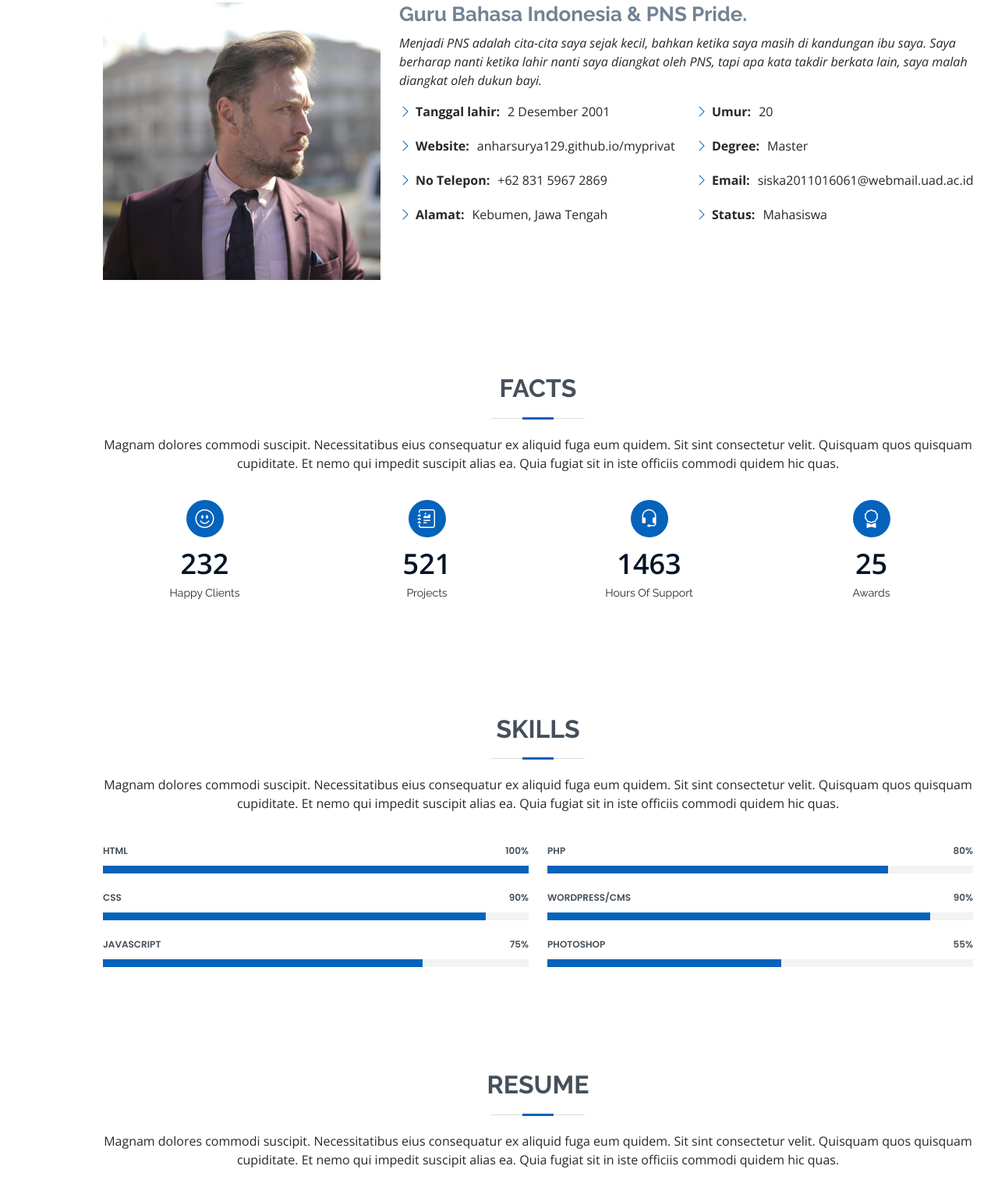
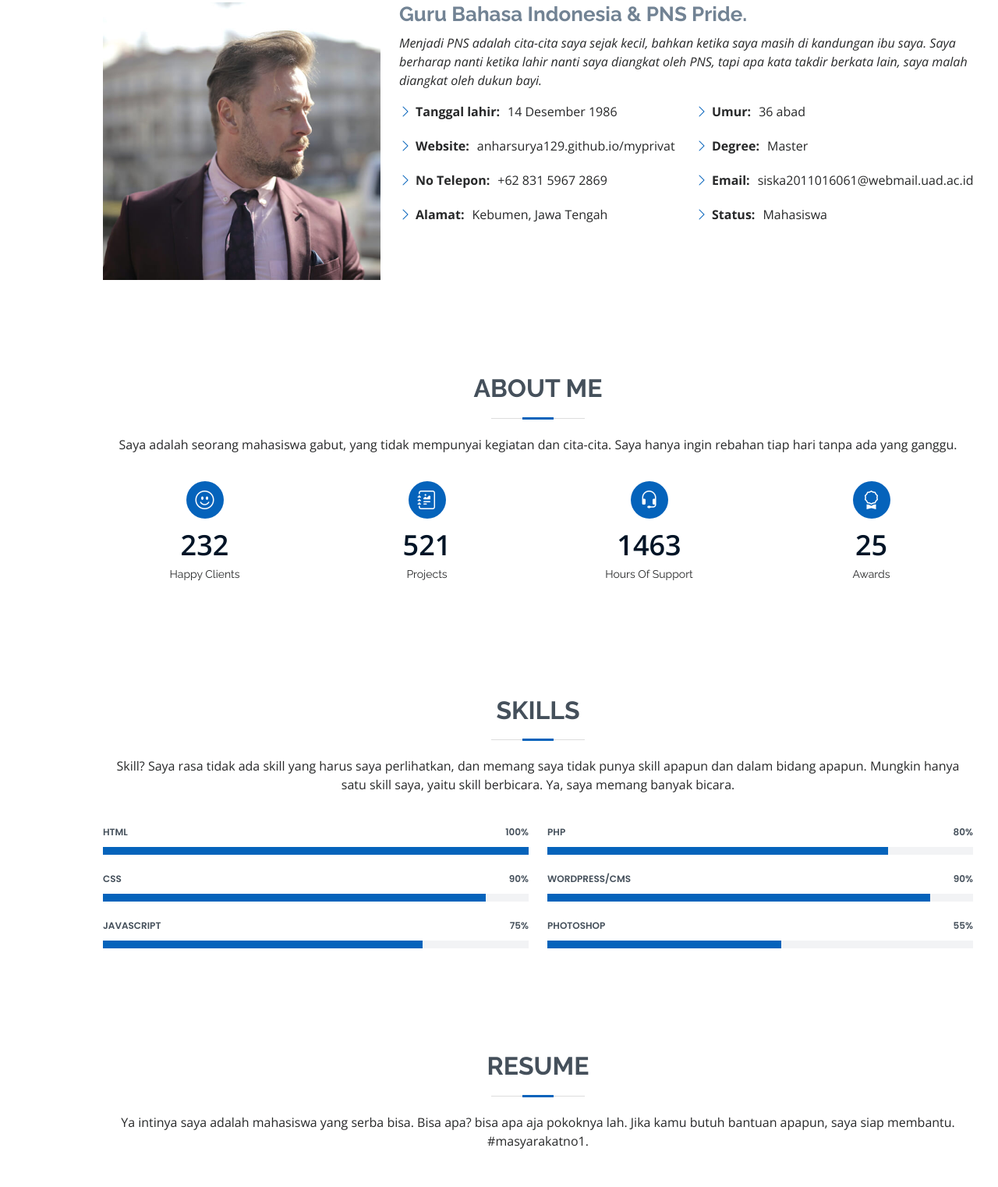
Before and after one commit to anharsurya129/newsiskasite, a plain HTML site: page index.html in a window 1280 px wide. Shown: the part 989-2511 px from the top of the page at 78% size. Drawn offline with nearby package versions, Linux system fonts and the light colour scheme.

Commit message:
Update index.html

```diff
--- a/index.html
+++ b/index.html
@@ -66,7 +66,7 @@
         <a href="#" class="twitter"><i class="bx bxl-twitter"></i></a>
         <a href="#" class="facebook"><i class="bx bxl-facebook"></i></a>
         <a href="https://www.instagram.com/maulina.siska/" class="instagram"><i class="bx bxl-instagram"></i></a>
-        <a href="https://wa.me/6283159672869/?text=Hi!%20Siska%0AWA%20sepi%20nih.%20Chat%20yuk,%20temenin%20aku!" class="whatsapp"><i class="bx bxl-whatsapp"></i></a>
+        <a href="https://wa.me/6283159672869/?text=Hi!%20Siskamling%0AWA%20sepi%20nih.%20Chat%20yuk,%20temenin%20aku!" class="whatsapp"><i class="bx bxl-whatsapp"></i></a>
         <a href="#" class="youtube"><i class="bx bxl-youtube"></i></a>
       </div>
     </div>
@@ -96,7 +96,7 @@
             <div class="row">
               <div class="col-lg-6">
                 <ul>
-                  <li><i class="bi bi-chevron-right"></i> <strong>Tanggal lahir:</strong> <span>2 Desember 2001</span></li>
+                  <li><i class="bi bi-chevron-right"></i> <strong>Tanggal lahir:</strong> <span>14 Desember 1986</span></li>
                   <li><i class="bi bi-chevron-right"></i> <strong>Website:</strong> <span>anharsurya129.github.io/myprivat</span></li>
                   <li><i class="bi bi-chevron-right"></i> <strong>No Telepon:</strong> <span>+62 831 5967 2869</span></li>
                   <li><i class="bi bi-chevron-right"></i> <strong>Alamat:</strong> <span>Kebumen, Jawa Tengah</span></li>
@@ -104,7 +104,7 @@
               </div>
               <div class="col-lg-6">
                 <ul>
-                  <li><i class="bi bi-chevron-right"></i> <strong>Umur:</strong> <span>20</span></li>
+                  <li><i class="bi bi-chevron-right"></i> <strong>Umur:</strong> <span>36 abad</span></li>
                   <li><i class="bi bi-chevron-right"></i> <strong>Degree:</strong> <span>Master</span></li>
                   <li><i class="bi bi-chevron-right"></i> <strong>Email:</strong> <span>siska2011016061@webmail.uad.ac.id</span></li>
                   <li><i class="bi bi-chevron-right"></i> <strong>Status:</strong> <span>Mahasiswa</span></li>
@@ -122,8 +122,8 @@
       <div class="container" data-aos="fade-up">
 
         <div class="section-title">
-          <h2>Facts</h2>
-          <p>Magnam dolores commodi suscipit. Necessitatibus eius consequatur ex aliquid fuga eum quidem. Sit sint consectetur velit. Quisquam quos quisquam cupiditate. Et nemo qui impedit suscipit alias ea. Quia fugiat sit in iste officiis commodi quidem hic quas.</p>
+          <h2>About me</h2>
+          <p>Saya adalah seorang mahasiswa gabut, yang tidak mempunyai kegiatan dan cita-cita. Saya hanya ingin rebahan tiap hari tanpa ada yang ganggu.</p>
         </div>
 
         <div class="row">
@@ -171,7 +171,7 @@
 
         <div class="section-title">
           <h2>Skills</h2>
-          <p>Magnam dolores commodi suscipit. Necessitatibus eius consequatur ex aliquid fuga eum quidem. Sit sint consectetur velit. Quisquam quos quisquam cupiditate. Et nemo qui impedit suscipit alias ea. Quia fugiat sit in iste officiis commodi quidem hic quas.</p>
+          <p>Skill? Saya rasa tidak ada skill yang harus saya perlihatkan, dan memang saya tidak punya skill apapun dan dalam bidang apapun. Mungkin hanya satu skill saya, yaitu skill berbicara. Ya, saya memang banyak bicara.</p>
         </div>
 
         <div class="row skills-content">
@@ -237,7 +237,7 @@
 
         <div class="section-title">
           <h2>Resume</h2>
-          <p>Magnam dolores commodi suscipit. Necessitatibus eius consequatur ex aliquid fuga eum quidem. Sit sint consectetur velit. Quisquam quos quisquam cupiditate. Et nemo qui impedit suscipit alias ea. Quia fugiat sit in iste officiis commodi quidem hic quas.</p>
+          <p>Ya intinya saya adalah mahasiswa yang serba bisa. Bisa apa? bisa apa aja pokoknya lah. Jika kamu butuh bantuan apapun, saya siap membantu. #masyarakatno1.</p>
         </div>
 
         <div class="row">
@@ -255,13 +255,13 @@
 
             <h3 class="resume-title">Education</h3>
             <div class="resume-item">
-              <h4>Master of Fine Arts &amp; Graphic Design</h4>
+              <h4>Taruna Melati I</h4>
               <h5>2015 - 2016</h5>
               <p><em>Rochester Institute of Technology, Rochester, NY</em></p>
               <p>Qui deserunt veniam. Et sed aliquam labore tempore sed quisquam iusto autem sit. Ea vero voluptatum qui ut dignissimos deleniti nerada porti sand markend</p>
             </div>
             <div class="resume-item">
-              <h4>Bachelor of Fine Arts &amp; Graphic Design</h4>
+              <h4>Ujian Kenaikan Tingkat Tapak Suci 1 dan 2</h4>
               <h5>2010 - 2014</h5>
               <p><em>Rochester Institute of Technology, Rochester, NY</em></p>
               <p>Quia nobis sequi est occaecati aut. Repudiandae et iusto quae reiciendis et quis Eius vel ratione eius unde vitae rerum voluptates asperiores voluptatem Earum molestiae consequatur neque etlon sader mart dila</p>
```
